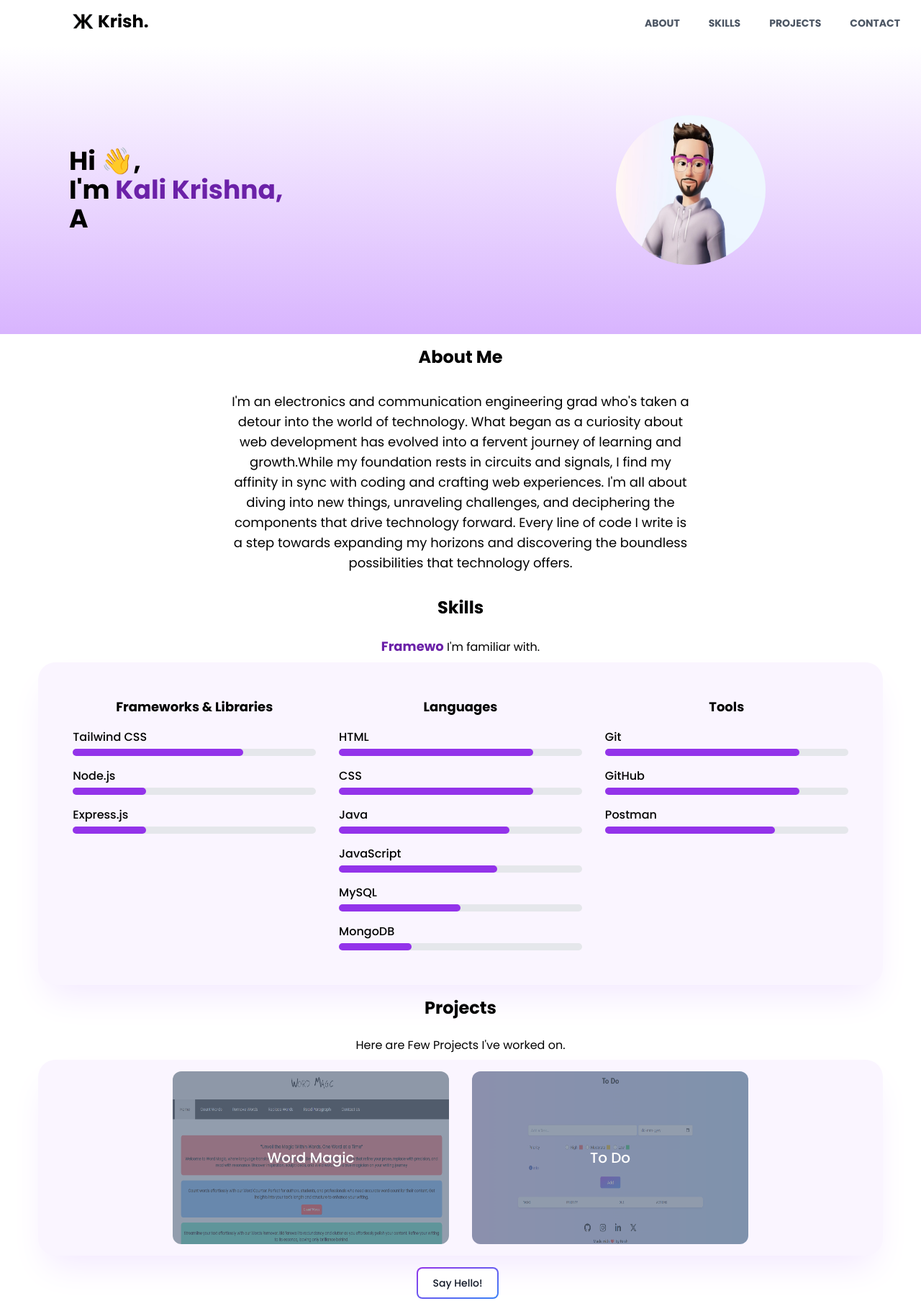
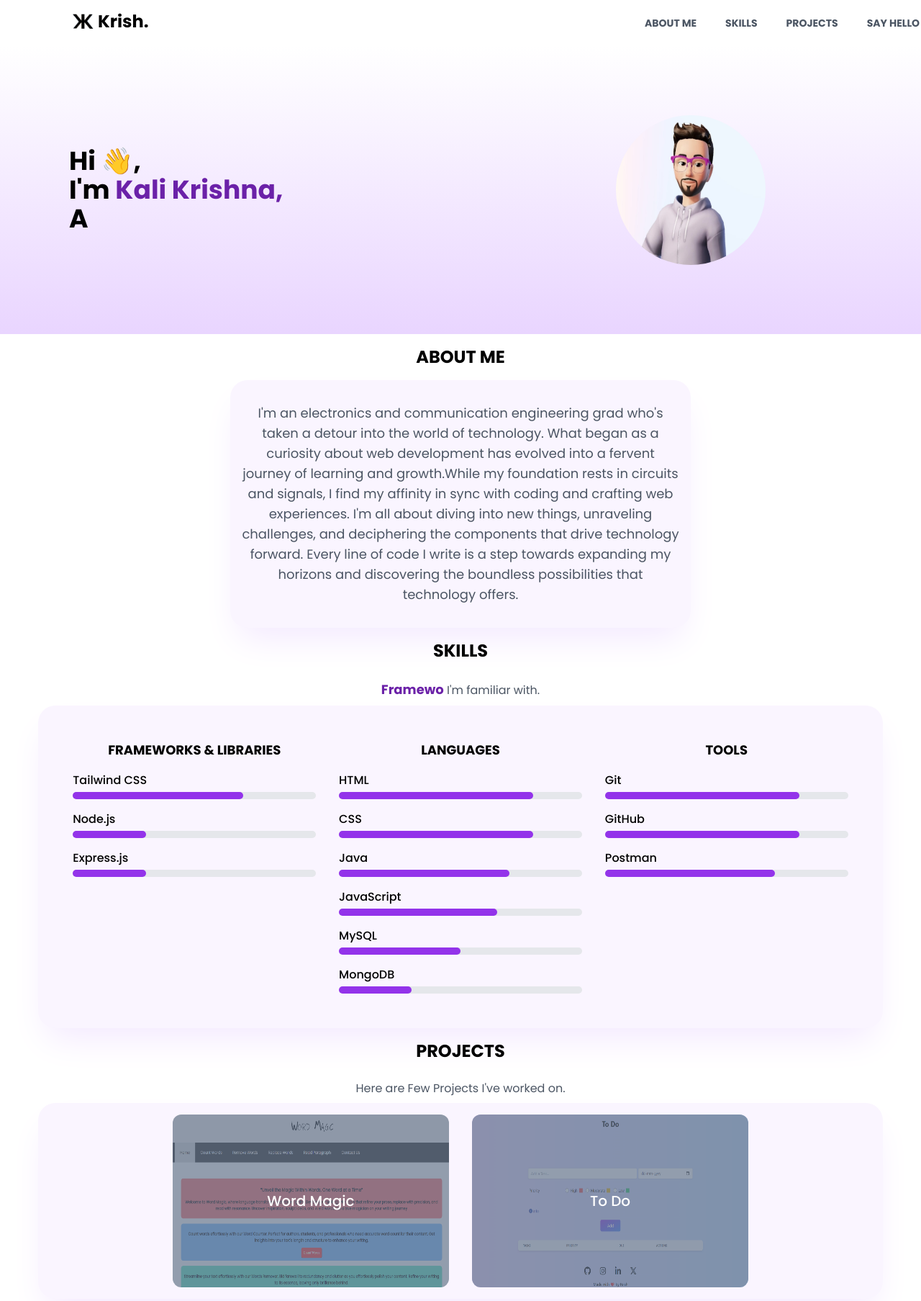
Before and after one commit to Krishrx/krishrx.github.io, a plain HTML site: page index.html in a window 1280 px wide. Shown: the top 1807 px of the page at 72% size. Drawn offline with nearby package versions, Linux system fonts and the light colour scheme.

```diff
--- a/index.html
+++ b/index.html
@@ -1,5 +1,5 @@
 <!DOCTYPE html>
-<html lang="en">
+<html lang="en" class="scroll-smooth">
 <head>
     <meta charset="UTF-8">
     <meta http-equiv="X-UA-Compatible" content="IE=edge">
@@ -49,10 +49,10 @@
         <!-- NavBar -->
         <nav>
             <ul id="nav-bar" class="hidden absolute top-0 left-0 space-y-8 py-6 pt-12 md:static  md:flex md:space-y-0 md:space-x-10 md:w-96 md:py-0 md:pt-0 md:rounded-none text-sm font-bold uppercase text-gray-600  w-full text-center rounded-b-xl bg-purple-50 md:bg-transparent">
-                <li><a class="relative" href="#">About</a></li>
+                <li><a class="relative" href="#">About me</a></li>
                 <li><a class="relative" href="#">Skills</a></li>
                 <li><a class="relative" href="#">Projects</a></li>
-                <li><a class="relative" href="#">Contact</a></li>
+                <li><a class="relative" href="#">Say hello</a></li>
             </ul>
             <i id="menu-btn" class="relative fa-solid fa-bars mt-2 text-2xl mx-3 z-10 md:hidden"></i>
         </nav>
@@ -63,7 +63,7 @@
     <main class="">
 
       <!-- home -->
-      <section class="bg-gradient-to-t from-purple-300 text-black h-full w-full flex flex-col justify-center items-center gap-12 md:flex-row md:justify-around md:gap-0 md:py-24">
+      <section class="bg-gradient-to-t from-purple-200 text-black h-full w-full flex flex-col justify-center items-center gap-12 md:flex-row md:justify-around md:gap-0 md:py-24">
 
         <div class="text-3xl font-bold text-center p-5 basis-1/2 mt-24 md:mt-0 md:text-left md:pl-24 md:text-4xl">
           <h1>Hi 👋,</h1>
@@ -80,10 +80,10 @@
       <!-- about me -->
       <section class="h-full w-full flex flex-col justify-center items-center ">
         <div>
-          <h1 class="text-2xl font-bold py-4">About Me</h1>
+          <h1 class="text-2xl font-bold py-4 uppercase">About Me</h1>
         </div>
-        <div class="text-center p-4 px-8 md:w-1/2 md:px-0 md:text-lg">
-          <p>I'm an electronics and communication engineering grad who's taken a detour into the world of technology. What began as a curiosity about web development has evolved into a fervent journey of learning and growth.While my foundation rests in circuits and signals, I find my affinity in sync with coding and crafting web experiences. I'm all about diving into new things, unraveling challenges, and deciphering the components that drive technology forward. Every line of code I write is a step towards expanding my horizons and discovering the boundless possibilities that technology offers.</p>
+        <div class="w-11/12 text-center text-gray-600 p-4 px-8 md:w-1/2 md:px-0 md:text-lg shadow-2xl shadow-purple-100 bg-purple-50 rounded-3xl">
+          <p class="p-4">I'm an electronics and communication engineering grad who's taken a detour into the world of technology. What began as a curiosity about web development has evolved into a fervent journey of learning and growth.While my foundation rests in circuits and signals, I find my affinity in sync with coding and crafting web experiences. I'm all about diving into new things, unraveling challenges, and deciphering the components that drive technology forward. Every line of code I write is a step towards expanding my horizons and discovering the boundless possibilities that technology offers.</p>
         </div>
       </section>
 
@@ -92,8 +92,8 @@
 
         <!-- skills text -->
         <div class="flex flex-col items-center">
-          <h1 class="text-2xl font-bold py-4">Skills</h1>
-          <p class="p-2"><span id="changing-text-2" class="text-lg font-bold text-purple-800"></span> I'm familiar with.</p>
+          <h1 class="text-2xl font-bold py-4 uppercase">Skills</h1>
+          <p class="p-2 text-gray-600"><span id="changing-text-2" class="text-lg font-bold text-purple-800"></span> I'm familiar with.</p>
         </div>
 
         <!-- skills flex div -->
@@ -102,7 +102,7 @@
           <!-- Languages -->
           <div class="basis-1/3 p-4">
 
-            <h1 class="text-lg font-bold text-center py-4">Languages</h1>
+            <h1 class="text-lg font-bold text-center py-4 uppercase">Languages</h1>
 
             <div class="mb-1 text-base font-medium dark:text-white">HTML</div>
             <div class="w-full bg-gray-200 rounded-full h-2.5 mb-4 dark:bg-gray-700">
@@ -144,7 +144,7 @@
           <!-- Frameworks & Libs -->
           <div class="basis-1/3 p-4 md:order-first">
 
-            <h1 class="text-lg font-bold text-center py-4">Frameworks & Libraries</h1>
+            <h1 class="text-lg font-bold text-center py-4 uppercase">Frameworks & Libraries</h1>
 
             <div class="mb-1 text-base font-medium dark:text-white">Tailwind CSS</div>
             <div class="w-full bg-gray-200 rounded-full h-2.5 mb-4 dark:bg-gray-700">
@@ -166,7 +166,7 @@
           <!-- Tools -->
           <div class="basis-1/3 p-4 md:order-last">
 
-            <h1 class="text-lg font-bold text-center py-4">Tools</h1>
+            <h1 class="text-lg font-bold text-center py-4 uppercase">Tools</h1>
 
             <div class="mb-1 text-base font-medium dark:text-white">Git</div>
             <div class="w-full bg-gray-200 rounded-full h-2.5 mb-4 dark:bg-gray-700">
@@ -196,8 +196,8 @@
 
         <!-- Projects text -->
         <div class="flex flex-col items-center">
-          <h1 class="text-2xl font-bold py-4">Projects</h1>
-          <p class="p-2">Here are Few Projects I've worked on.</p>
+          <h1 class="text-2xl font-bold py-4 uppercase">Projects</h1>
+          <p class="p-2 text-gray-600">Here are Few Projects I've worked on.</p>
         </div>
 
         <!-- Projects flex div -->
@@ -210,31 +210,37 @@
               <div class="absolute top-0 left-0 flex justify-center items-center w-full h-full
               text-xl font-medium text-white">Word Magic</div>
             </div>
-            <div class="projContent absolute top-0 left-0 hidden text-center text-white px-2 py-2 pt-8 bg-purple-500 w-full h-full rounded-xl">
-              Word Magic is a web-based tool that provides various text manipulation.
+            <div class="projContent absolute top-0 left-0 hidden text-center text-white px-2 py-2 pt-8 bg-purple-200 w-full h-full rounded-xl">
+              <p class="text-gray-600">Word Magic is a web-based tool that provides various text manipulation.</p>
               <div class="p-2 mt-6 flex justify-center">
-                <button onclick='window.location.href = "https://wordmagic.onrender.com/index.html"' class="bg-purple-800  p-2 rounded-md font-medium hover:bg-purple-900">View Website</button>
+                <button onclick='window.location.href = "https://wordmagic.onrender.com/index.html"' class="relative inline-flex items-center justify-center p-0.5 mb-2 mr-2 overflow-hidden text-sm font-medium text-gray-900 rounded-lg group bg-gradient-to-br from-red-200 via-red-300 to-yellow-200 group-hover:from-red-200 group-hover:via-red-300 group-hover:to-yellow-200 dark:text-white dark:hover:text-gray-900 focus:ring-4 focus:outline-none focus:ring-red-100 dark:focus:ring-red-400">
+                  <span class="relative px-5 py-2.5 transition-all ease-in duration-75 bg-white dark:bg-gray-900 rounded-md group-hover:bg-opacity-0">
+                    View Website
+                  </span>
+                </button>
               </div>
             </div>
           </div>
 
           <div class="projDivs rounded-xl relative">
             <div class="w-full h-full relative rounded-xl">
-              <img src="./images/ToDo_snip.png" class="w-96 h-60 rounded-xl" alt="word magic">
+              <img src="./images/ToDo_snip.png" class="w-96 h-60 rounded-xl" alt="To Do">
               <div class="absolute w-full h-full bg-slate-500 opacity-70 top-0 left-0 rounded-xl"></div>
               <div class="absolute top-0 left-0 flex justify-center items-center w-full h-full
               text-xl font-medium text-white">To Do</div>
             </div>
-            <div class="projContent absolute top-0 left-0 hidden text-center text-white px-2 py-2 pt-8 bg-purple-500 w-full h-full rounded-xl">
-              A To do web application to keep track of tasks.
+            <div class="projContent absolute top-0 left-0 hidden text-center text-white px-2 py-2 pt-8 bg-purple-200 w-full h-full rounded-xl">
+              <p class="text-gray-600">A To Do web application to keep track of tasks.</p>
               <div class="p-2 mt-6 flex justify-center">
-                <button onclick='window.location.href = "https://to-do-app-6bh8.onrender.com/"' class="bg-purple-800  p-2 rounded-md font-medium hover:bg-purple-900">View Website</button>
+              <button onclick='window.location.href = "https://to-do-app-6bh8.onrender.com/"' class="relative inline-flex items-center justify-center p-0.5 mb-2 mr-2 overflow-hidden text-sm font-medium text-gray-900 rounded-lg group bg-gradient-to-br from-red-200 via-red-300 to-yellow-200 group-hover:from-red-200 group-hover:via-red-300 group-hover:to-yellow-200 dark:text-white dark:hover:text-gray-900 focus:ring-4 focus:outline-none focus:ring-red-100 dark:focus:ring-red-400">
+                <span class="relative px-5 py-2.5 transition-all ease-in duration-75 bg-white dark:bg-gray-900 rounded-md group-hover:bg-opacity-0">
+                  View Website
+                </span>
+              </button>
               </div>
             </div>
+            </div>
           </div>
-
-
-        </div>
 
       </section>
 
```
